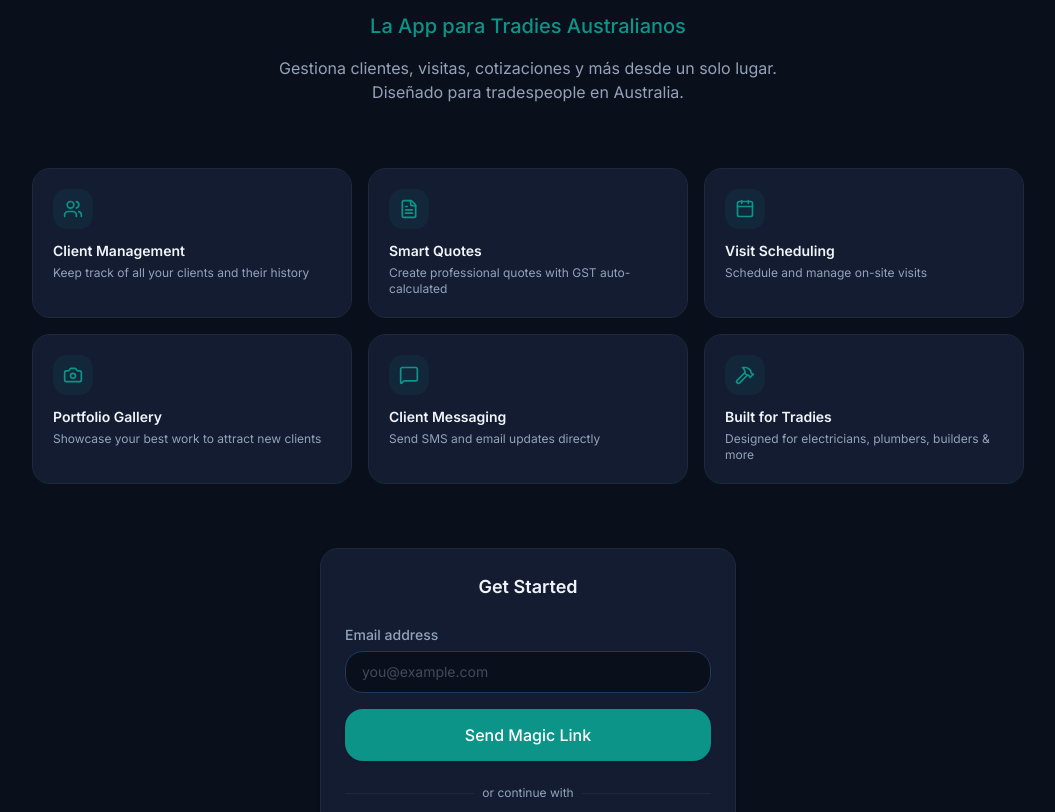
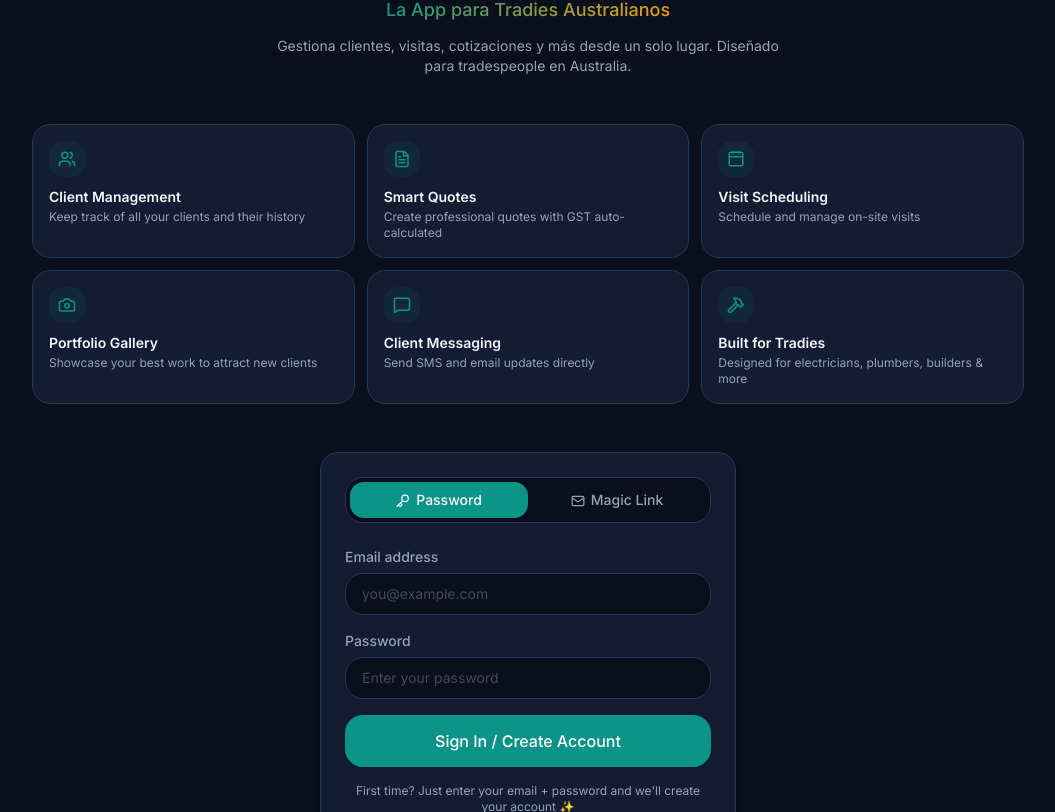
Before and after one commit to edinsonmipc-oss/tradios, a Next.js app: page /auth/login in a window 1280 px wide. Shown: the part 228-1040 px from the top of the page, without its empty margins (112-1167 px from the left). Built offline with nearby package versions, Linux system fonts and the light colour scheme; no server answers.

Commit message:
Add password-based login alongside magic link

```diff
--- a/src/app/auth/login/page.tsx
+++ b/src/app/auth/login/page.tsx
@@ -4,6 +4,7 @@ import { useState } from 'react'
 import { createClient } from '@/lib/supabase/client'
 import { Button } from '@/components/ui/button'
 import { Input } from '@/components/ui/input'
+import { useRouter } from 'next/navigation'
 import toast from 'react-hot-toast'
 import {
   Hammer,
@@ -12,6 +13,8 @@ import {
   FileText,
   Camera,
   MessageSquare,
+  Mail,
+  Key,
 } from 'lucide-react'
 
 const features = [
@@ -24,10 +27,50 @@ const features = [
 ]
 
 export default function LoginPage() {
+  const router = useRouter()
   const [email, setEmail] = useState('')
+  const [password, setPassword] = useState('')
   const [loading, setLoading] = useState(false)
-  const [sent, setSent] = useState(false)
+  const [mode, setMode] = useState<'login' | 'magic'>('login')
   const supabase = createClient()
+
+  const handlePasswordLogin = async (e: React.FormEvent) => {
+    e.preventDefault()
+    if (!email.trim() || !password) return
+    setLoading(true)
+
+    // Try sign in first
+    let { error } = await supabase.auth.signInWithPassword({
+      email: email.trim(),
+      password,
+    })
+
+    // If user doesn't exist, sign up (autoconfirm is on)
+    if (error?.message?.includes('Invalid login credentials')) {
+      const { error: signUpError } = await supabase.auth.signUp({
+        email: email.trim(),
+        password,
+        options: { emailRedirectTo: `${window.location.origin}/auth/callback` },
+      })
+      error = signUpError
+      if (!signUpError) {
+        // Sign up succeeded (autoconfirm), now log in
+        await supabase.auth.signInWithPassword({
+          email: email.trim(),
+          password,
+        })
+      }
+    }
+
+    setLoading(false)
+    if (error) {
+      toast.error(error.message)
+    } else {
+      toast.success('Welcome to Tradios!')
+      router.push('/dashboard')
+      router.refresh()
+    }
+  }
 
   const handleMagicLink = async (e: React.FormEvent) => {
     e.preventDefault()
@@ -44,7 +87,6 @@ export default function LoginPage() {
     if (error) {
       toast.error(error.message)
     } else {
-      setSent(true)
       toast.success('Check your email for the magic link!')
     }
   }
@@ -61,38 +103,40 @@ export default function LoginPage() {
     if (error) toast.error(error.message)
   }
 
+  const isLogin = mode === 'login'
+
   return (
     <div className="min-h-screen bg-background">
       {/* Hero Section */}
-      <section className="flex flex-col items-center justify-center px-4 pt-24 pb-16 text-center">
-        <div className="mb-6 flex h-16 w-16 items-center justify-center rounded-2xl bg-primary shadow-lg shadow-primary/20">
+      <section className="flex flex-col items-center justify-center px-4 pt-20 pb-12 text-center">
+        <div className="mb-6 flex h-16 w-16 items-center justify-center rounded-2xl bg-gradient-to-br from-primary to-primary-dark shadow-lg shadow-primary/20">
           <Hammer className="h-8 w-8 text-white" />
         </div>
         <h1 className="text-4xl font-bold tracking-tight text-foreground sm:text-5xl">
           Tradios
         </h1>
-        <p className="mt-2 text-xl font-medium text-primary">
+        <p className="mt-2 text-lg font-medium gradient-text">
           La App para Tradies Australianos
         </p>
-        <p className="mt-4 max-w-lg text-base text-muted">
+        <p className="mt-3 max-w-lg text-sm text-muted">
           Gestiona clientes, visitas, cotizaciones y más desde un solo lugar.
           Diseñado para tradespeople en Australia.
         </p>
       </section>
 
       {/* Features Grid */}
-      <section className="mx-auto max-w-5xl px-4 pb-16">
-        <div className="grid grid-cols-1 gap-4 sm:grid-cols-2 lg:grid-cols-3">
+      <section className="mx-auto max-w-5xl px-4 pb-12">
+        <div className="grid grid-cols-1 gap-3 sm:grid-cols-2 lg:grid-cols-3">
           {features.map((feature) => (
             <div
               key={feature.title}
-              className="rounded-xl border border-border bg-card p-5 transition-all hover:border-primary/30 hover:shadow-sm"
+              className="rounded-xl border border-card-border bg-card p-4 transition-all hover:border-primary/30 hover:shadow-md card-glow"
             >
-              <div className="flex h-10 w-10 items-center justify-center rounded-lg bg-primary/10 mb-3">
-                <feature.icon className="h-5 w-5 text-primary" />
+              <div className="flex h-9 w-9 items-center justify-center rounded-lg bg-primary/10 mb-2.5">
+                <feature.icon className="h-4.5 w-4.5 text-primary" />
               </div>
               <h3 className="text-sm font-semibold text-foreground">{feature.title}</h3>
-              <p className="mt-1 text-xs text-muted">{feature.desc}</p>
+              <p className="mt-0.5 text-xs text-muted">{feature.desc}</p>
             </div>
           ))}
         </div>
@@ -100,32 +144,68 @@ export default function LoginPage() {
 
       {/* Login Section */}
       <section className="mx-auto max-w-md px-4 pb-24">
-        <div className="rounded-xl border border-border bg-card p-6 shadow-sm">
-          <h2 className="text-lg font-semibold text-foreground text-center mb-6">
-            Get Started
-          </h2>
-
-          {sent ? (
-            <div className="text-center py-4">
-              <div className="mx-auto mb-4 flex h-12 w-12 items-center justify-center rounded-full bg-emerald-500/10">
-                <MessageSquare className="h-6 w-6 text-emerald-400" />
-              </div>
-              <p className="text-sm text-foreground font-medium">Magic link sent!</p>
-              <p className="mt-1 text-xs text-muted">
-                Check your inbox at <span className="text-primary">{email}</span>
-              </p>
+        <div className="rounded-xl border border-card-border bg-card p-6 shadow-md">
+          {/* Tabs */}
+          <div className="flex rounded-xl bg-background p-1 mb-6 border border-card-border">
             <button
-                onClick={() => setSent(false)}
-                className="mt-4 text-xs text-primary hover:underline"
+              onClick={() => setMode('login')}
+              className={`flex-1 rounded-lg py-2 text-sm font-medium transition-all ${
+                isLogin ? 'bg-primary text-white shadow-sm' : 'text-muted hover:text-foreground'
+              }`}
             >
-                Use a different email
+              <Key className="h-3.5 w-3.5 inline mr-1.5" />
+              Password
+            </button>
+            <button
+              onClick={() => setMode('magic')}
+              className={`flex-1 rounded-lg py-2 text-sm font-medium transition-all ${
+                !isLogin ? 'bg-primary text-white shadow-sm' : 'text-muted hover:text-foreground'
+              }`}
+            >
+              <Mail className="h-3.5 w-3.5 inline mr-1.5" />
+              Magic Link
             </button>
           </div>
+
+          {isLogin ? (
+            /* Password Login */
+            <form onSubmit={handlePasswordLogin} className="space-y-4">
+              <Input
+                id="email"
+                type="email"
+                label="Email address"
+                placeholder="you@example.com"
+                value={email}
+                onChange={(e) => setEmail(e.target.value)}
+                required
+              />
+              <Input
+                id="password"
+                type="password"
+                label="Password"
+                placeholder="Enter your password"
+                value={password}
+                onChange={(e) => setPassword(e.target.value)}
+                required
+              />
+              <Button
+                type="submit"
+                variant="primary"
+                size="lg"
+                loading={loading}
+                className="w-full"
+              >
+                Sign In / Create Account
+              </Button>
+              <p className="text-xs text-center text-muted">
+                First time? Just enter your email + password and we&apos;ll create your account ✨
+              </p>
+            </form>
           ) : (
-            <>
+            /* Magic Link */
             <form onSubmit={handleMagicLink} className="space-y-4">
               <Input
-                  id="email"
+                id="email-magic"
                 type="email"
                 label="Email address"
                 placeholder="you@example.com"
@@ -143,8 +223,9 @@ export default function LoginPage() {
                 Send Magic Link
               </Button>
             </form>
+          )}
 
-              <div className="relative my-6">
+          <div className="relative my-5">
             <div className="absolute inset-0 flex items-center">
               <div className="w-full border-t border-border" />
             </div>
@@ -181,8 +262,6 @@ export default function LoginPage() {
             </svg>
             Sign in with Google
           </Button>
-            </>
-          )}
         </div>
       </section>
     </div>
```
Lines whose indentation alone changed are shown as unchanged.
